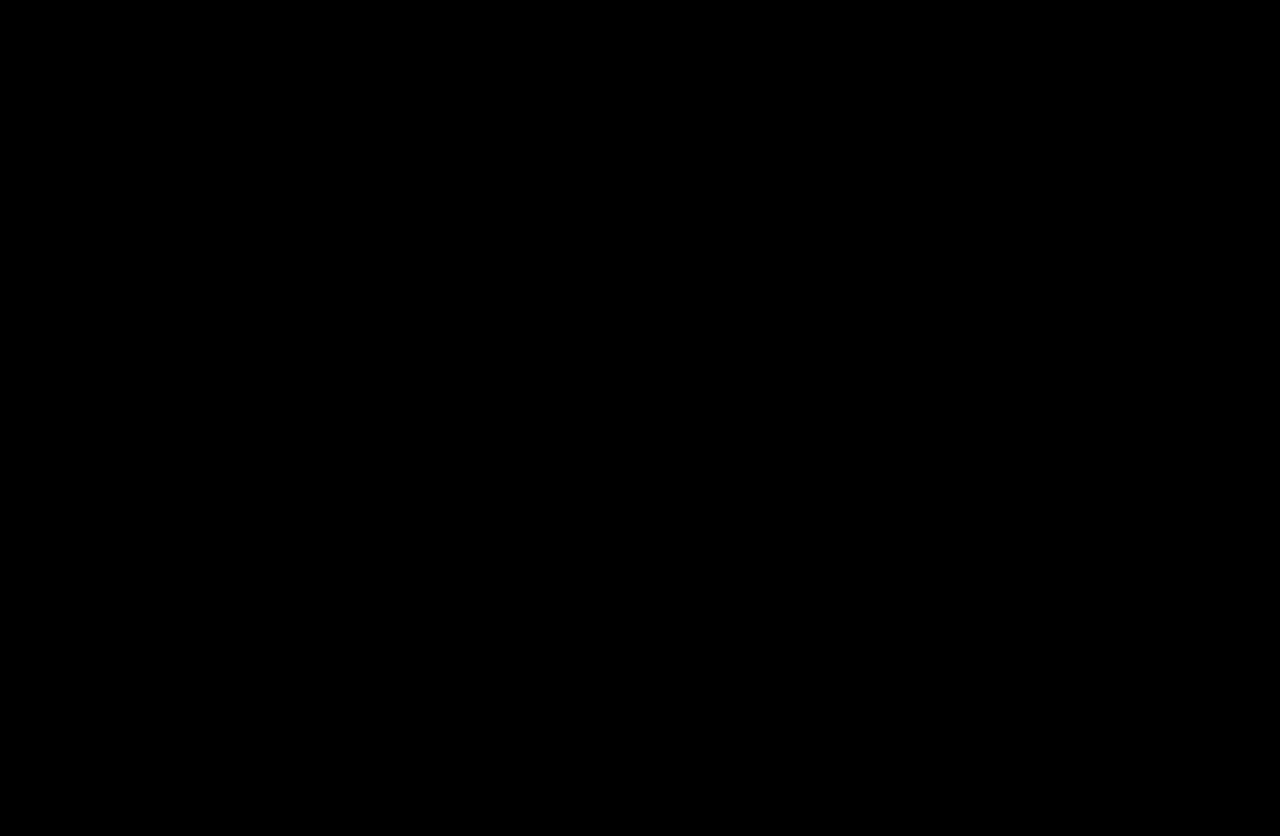
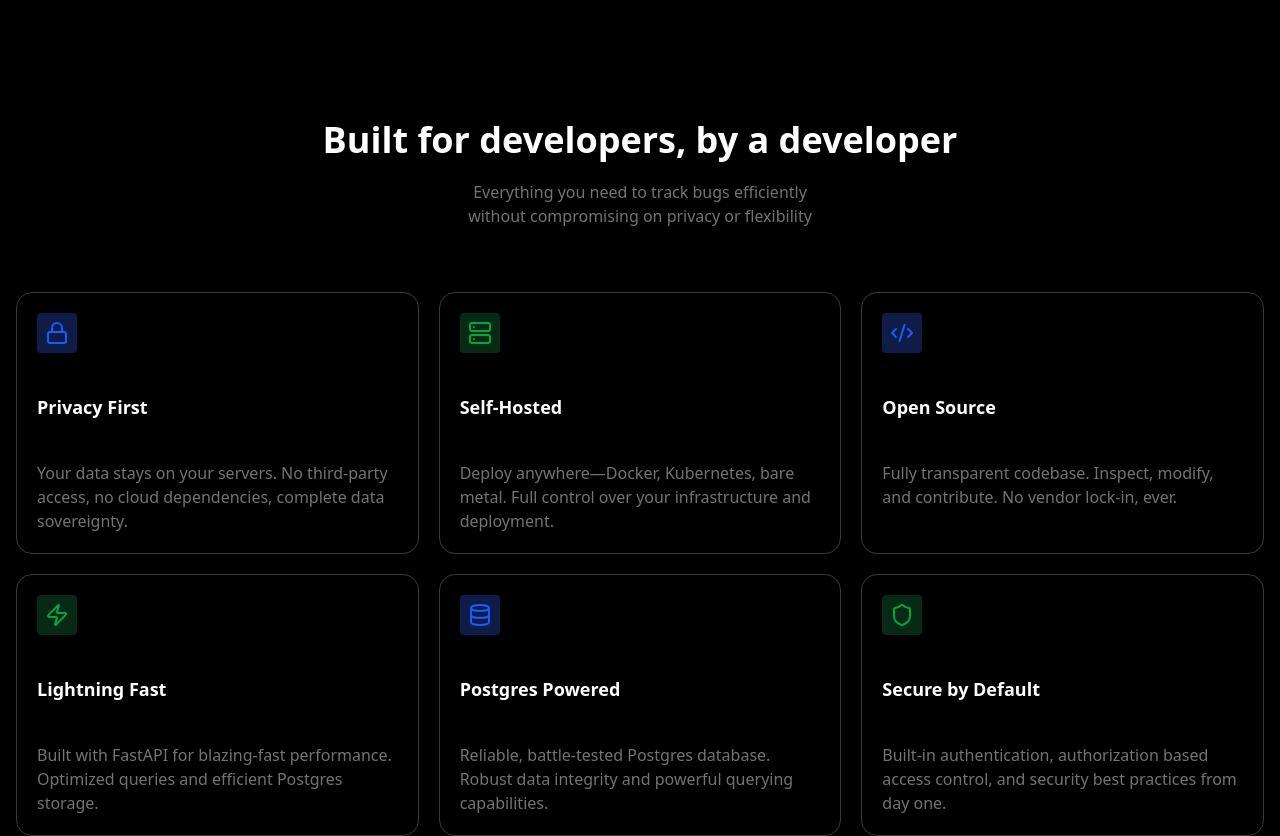
Before and after one commit to DarshanVaishya/TrackFlow, a React (Vite) app in the folder client/: page / in a window 1280 px wide. Shown: the part 680-1516 px from the top of the page. Before the commit the page ends 800 px from the top, so only its background shows below. Built offline with nearby package versions, Linux system fonts and the light colour scheme.

Commit message:
Added missing files

```diff
--- /dev/null
+++ b/client/src/components/utils/FeatureCard.jsx
@@ -0,0 +1,18 @@
+import { Lock } from "lucide-react"
+
+const colorMaps = {
+	"blue": "bg-blue-900/50",
+	"green": "bg-green-900/50"
+}
+
+export default function FeatureCard({ features }) {
+	return (
+		<div className="p-5 border border-neutral-500/50 hover:border-blue-500/50 rounded-2xl flex flex-col gap-10 items-baseline">
+			<div className={"p-2 rounded " + colorMaps[features.color]}>
+				{features.logo}
+			</div>
+			<span className="text-lg font-bold inline">{features.title}</span>
+			<span className="text-neutral-500 inline">{features.description}</span>
+		</div>
+	)
+}
--- a/client/src/pages/HomePage.jsx
+++ b/client/src/pages/HomePage.jsx
@@ -1,7 +1,47 @@
 import Navbar from "../components/Navbar";
 import { BlackButton, BlueButton } from "../components/utils/Buttons";
 import Container from "../components/utils/Container";
-import { CodeXml, Github, TextAlignStart } from "lucide-react"
+import { CodeXml, Github, TextAlignStart, Lock, Server, Database, Zap, Shield } from "lucide-react"
+import FeatureCard from "../components/utils/FeatureCard";
+
+const features = [
+	{
+		"logo": <Lock className="text-blue-600" />,
+		"color": "blue",
+		"title": "Privacy First",
+		"description": "Your data stays on your servers. No third-party access, no cloud dependencies, complete data sovereignty."
+	},
+	{
+		"logo": <Server className="text-green-600" />,
+		"color": "green",
+		"title": "Self-Hosted",
+		"description": "Deploy anywhere—Docker, Kubernetes, bare metal. Full control over your infrastructure and deployment."
+	},
+	{
+		"logo": <CodeXml className="text-blue-600" />,
+		"color": "blue",
+		"title": "Open Source",
+		"description": "Fully transparent codebase. Inspect, modify, and contribute. No vendor lock-in, ever."
+	},
+	{
+		"logo": <Zap className="text-green-600" />,
+		"color": "green",
+		"title": "Lightning Fast",
+		"description": "Built with FastAPI for blazing-fast performance. Optimized queries and efficient Postgres storage."
+	},
+	{
+		"logo": <Database className="text-blue-600" />,
+		"color": "blue",
+		"title": "Postgres Powered",
+		"description": "Reliable, battle-tested Postgres database. Robust data integrity and powerful querying capabilities."
+	},
+	{
+		"logo": <Shield className="text-green-600" />,
+		"color": "green",
+		"title": "Secure by Default",
+		"description": "Built-in authentication, authorization based access control, and security best practices from day one."
+	},
+]
 
 export default function HomePage() {
 	// TODO: Add rest of the sections
@@ -18,9 +58,9 @@ export default function HomePage() {
 					<span className="text-blue-400 text-sm font-medium">Open Source &amp; Self-Hosted</span>
 				</span>
 
-				<h1 className="text-6xl sm:text-8xl font-bold ">Bug tracking that respects your <span className="text-blue-500">privacy</span></h1>
+				<h1 className="text-5xl sm:text-8xl font-bold ">Bug tracking that respects your <span className="text-blue-500">privacy</span></h1>
 
-				<p className="text-xl text-neutral-500 px-20">TrackFlow is a powerful, self-hosted bug tracking system built with FastAPI and Postgres. Deploy it on your infrastructure and keep complete control over your data.</p>
+				<p className="text-lg text-neutral-500 px-5 md:text-xl md:px-20">TrackFlow is a powerful, self-hosted bug tracking system built with FastAPI and Postgres. Deploy it on your infrastructure and keep complete control over your data.</p>
 
 				<div className="flex justify-center items-center gap-5 pt-5">
 					<BlueButton className="flex gap-3 items-center">
@@ -32,7 +72,15 @@ export default function HomePage() {
 						<a href="https://www.github.com/DarshanVaishya/TrackFlow">View on github</a>
 					</BlackButton>
 				</div>
+			</div>
 
+			<div className="text-center ">
+				<h2 className="text-4xl font-bold">Built for developers, by a developer</h2>
+				<p className="text-neutral-500 mx-auto mt-5 max-w-sm">Everything you need to track bugs efficiently without compromising on privacy or flexibility</p>
+			</div>
+
+			<div className="grid grid-cols-1 md:grid-cols-2 lg:grid-cols-3 gap-5 mt-16">
+				{features.map(feature => <FeatureCard features={feature} />)}
 			</div>
 		</Container>
 	)
--- a/client/src/pages/Login.jsx
+++ b/client/src/pages/Login.jsx
@@ -78,7 +78,7 @@ export default function LoginPage() {
 			</Navbar>
 
 			<Container>
-				<div className="h-screen flex flex-col items-center justify-center text-center gap-5 px-36">
+				<div className="h-screen flex flex-col items-center justify-center text-center gap-5 sm:px-36">
 					<svg xmlns="http://www.w3.org/2000/svg" viewBox="0 0 24 24" fill="none" stroke="currentColor" strokeWidth="2" strokeLinecap="round" strokeLinejoin="round" className="w-18 h-18 text-blue-500 bg-blue-900/30 rounded-4xl p-4">
 						<rect x="3" y="11" width="18" height="11" rx="2" />
 						<path d="M7 11V7a5 5 0 0 1 10 0v4" />
@@ -88,7 +88,7 @@ export default function LoginPage() {
 					<p className="text-neutral-500 text-lg">{isLogin ? "Sign in to your TrackFlow Account" : "Sign up for a TrackFlow Account"}</p>
 
 					{/* Login box */}
-					<form className="border-neutral-500/30 bg-neutral-900/40 border p-8 flex flex-col gap-2 rounded-lg min-w-lg" onSubmit={isLogin ? handleLogin : handleSignUp}>
+					<form className="border-neutral-500/30 bg-neutral-900/40 border p-8 flex flex-col gap-2 rounded-lg sm:min-w-lg" onSubmit={isLogin ? handleLogin : handleSignUp}>
 						<h2 className="text-2xl">{isLogin ? "Login" : "Sign Up"}</h2>
 						{error ? <span className="text-red-400 bg-red-900/30 self-center py-2 px-4 rounded-4xl">{error}</span> : ""}
 						<TextInput label="Email" type="email" placeholder="you@example.com" value={email} onChange={e => setEmail(e.target.value)} />
```
